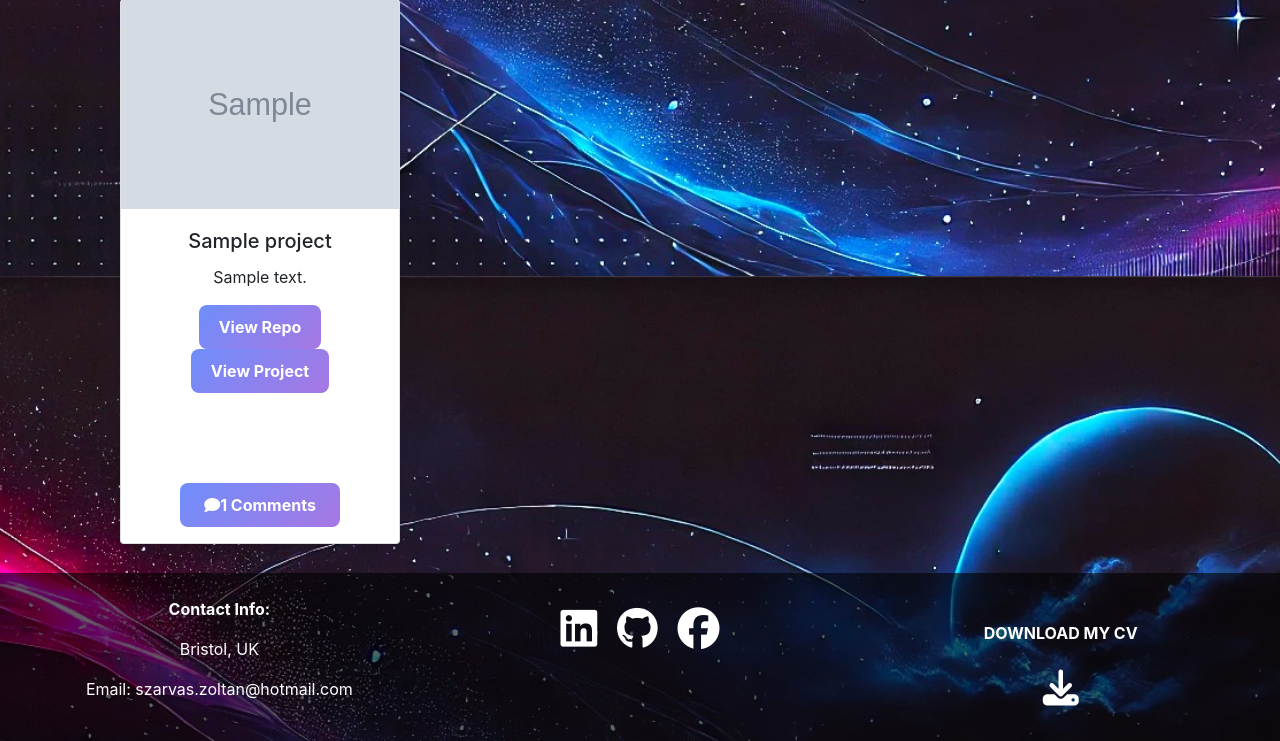
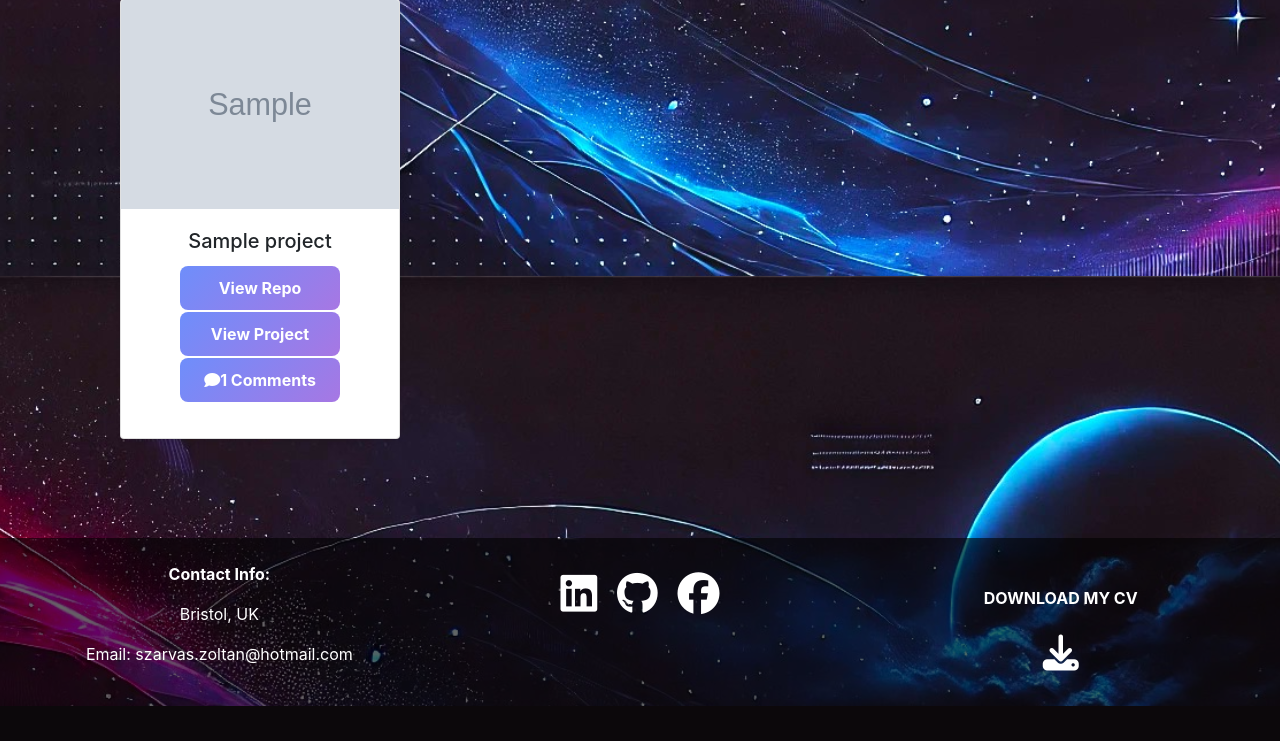
Before and after one commit to ZoltanSzarvas0209/myportfolio, a Django app: page /comments/edit/1/ in a window 1280 px wide. Shown: the part 524-1265 px from the top of the page. After the commit the page ends 1230 px from the top, so only its background shows below. Run offline with Django 3.2, Linux system fonts and the light colour scheme; a user stored in the database is signed in; tables that the repository leaves empty hold one stand-in row (values such as "Sample post"); grey boxes marked "Sample" are stand-in pictures; some libraries are stand-ins or nearby versions.

Commit message:
improve visuals on project.html, apperance of buttons and hover effect for description

```diff
--- a/portfolio/templates/portfolio/projects.html
+++ b/portfolio/templates/portfolio/projects.html
@@ -15,7 +15,7 @@
         <div class="row">
             {% for project in projects %}
                 <div class="col-12 col-md-6 col-lg-4 mb-5">
-                    <div class="card h-100 shadow-sm">
+                    <div class="card shadow-sm">
                         {% if project.image %}
                             <img src="{{ project.image.url }}" class="card-img-top" alt="{{ project.name }}">
                         {% else %}
@@ -23,32 +23,43 @@
                         {% endif %}
                         <div class="card-body text-center">
                             <h5 class="card-title">{{ project.name }}</h5>
-                            <p class="card-text">{{ project.description|truncatewords:20 }}</p>
+                            <p class="card-text">{{ project.description|truncatewords:30 }}</p>
                             {% if project.deployed_url %}
-                                <a href="{{ project.repo_url }}" class="custom-btn text-decoration-none" target="_blank" rel="noopener noreferrer">
+                                <a href="{{ project.repo_url }}" class="project-btn custom-btn text-decoration-none text-white" target="_blank" rel="noopener noreferrer">
                                     View Repo
                                 </a>
-                                <a href="{{ project.deployed_url }}" class="custom-btn text-decoration-none" target="_blank" rel="noopener noreferrer">
+                                <a href="{{ project.deployed_url }}" class="project-btn custom-btn text-decoration-none text-white" target="_blank" rel="noopener noreferrer">
                                     View Project
                                 </a>
                             {% else %}
                                 <p class="text-muted">No live project available</p>
                             {% endif %}
-                        </div>
+
                             <!-- Display comments count and section to show all comments / this section was created with assistence from ChatGPT -->
-                        <div class="w-100 text-center">
+                            <div class="w-100 text-center my-0">
                                 <!-- Comment Icon & Counter -->
-                            <button class="toggle-comments w-100 custom-btn mb-3" data-project="{{ project.id }}">
+                                <button class="toggle-comments w-100 project-btn custom-btn mb-3" data-project="{{ project.id }}">
                                     <i class="fa fa-comment"></i><span id="comment-count-{{ project.id }}">{{ project.comments.count }}</span> Comments
                                 </button>
 
                                 <div id="comments-section-{{ project.id }}" class="comments-section">
+                                    <!-- Add Comment Form -->
+                                    {% if user.is_authenticated %}
+                                        <form class="comment-form" method="post">
+                                            {% csrf_token %}
+                                            <input type="hidden" name="project_id" value="{{ project.id }}">
+                                            {{ comment_forms|dictkey:project.id }}
+                                            <button class="custom-btn" type="submit">Post Comment</button>
+                                        </form>
+                                    {% else %}
+                                        <p><a href="{% url 'account_login' %}">Log in</a> to comment.</p>
+                                    {% endif %}
                                     {% for comment in project.comments.all %}
                                         <div class="comment">
                                             <p><small>{{ comment.user.username }}: {{ comment.created_at }}</small></p>
                                             {% if edit_comment_id == comment.id %}
                                                 <!-- Show edit form if this is the comment being edited -->
-                                            <form method="post" action="{% url 'edit_comment' comment.id %}">
+                                                <form class="comment-form" method="post" action="{% url 'edit_comment' comment.id %}">
                                                     {% csrf_token %}
                                                     {{ edit_comment_form.as_p }}
                                                     <button class="custom-btn" type="submit">Save Changes</button>
@@ -69,20 +80,10 @@
                                         <p>No comments yet.</p>
                                     {% endfor %}
 
-                                <!-- Add Comment Form -->
-                                {% if user.is_authenticated %}
-                                    <form method="post">
-                                        {% csrf_token %}
-                                        <input type="hidden" name="project_id" value="{{ project.id }}">
-                                        {{ comment_forms|dictkey:project.id }}
-                                        <button class="custom-btn" type="submit">Post Comment</button>
-                                    </form>
-                                {% else %}
-                                    <p><a href="{% url 'account_login' %}">Log in</a> to comment.</p>
-                                {% endif %}
+
                                 </div>
                             </div>
-
+                        </div>
                     </div>
                 </div>
             {% empty %}
@@ -109,6 +110,22 @@
                 }
             });
         });
+
+        document.querySelectorAll(".card-title").forEach(title => {
+            title.addEventListener("mouseenter", function () {
+                var cardText = this.closest(".card").querySelector(".card-text");
+                if (cardText) {
+                    cardText.style.display = "block";
+                }
+            });
+
+            title.addEventListener("mouseleave", function () {
+                var cardText = this.closest(".card").querySelector(".card-text");
+                if (cardText) {
+                    cardText.style.display = "none";
+                }
+            });
+        });
     });
 </script>
 {% endblock %}
--- a/static/css/base.css
+++ b/static/css/base.css
@@ -62,6 +62,11 @@ header {
     text-decoration: none;
     transition: all 0.3s ease-in-out;
     max-width: 10rem;
+}
+
+.project-btn {
+    width: 16rem;
+    margin: 1px;
 }
 
 .quantity-btn {
@@ -206,6 +211,21 @@ header {
 /* ------------------------------------ projects.html ---------------------------------------*/
 
 .comments-section {
+    display: none;
+}
+
+.comment-form input[type="text"],
+.comment-form textarea {
+    width: 250px; /* Adjust width as needed */
+    max-width: 100%; /* Prevents overflow */
+    height: 30px; /* Set a fixed height */
+    font-size: 14px;
+    border-radius: 5px;
+    overflow: hidden;
+    white-space: nowrap;
+}
+
+.card-text {
     display: none;
 }
 
```
Also changed, not shown: README.md. Lines whose indentation alone changed are shown as unchanged.
